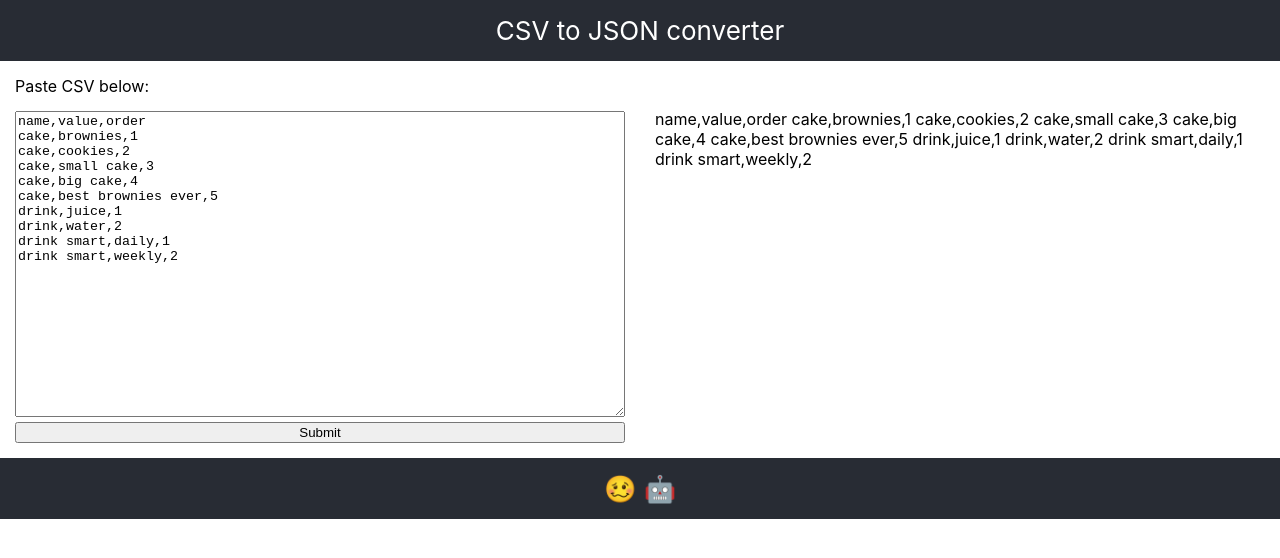
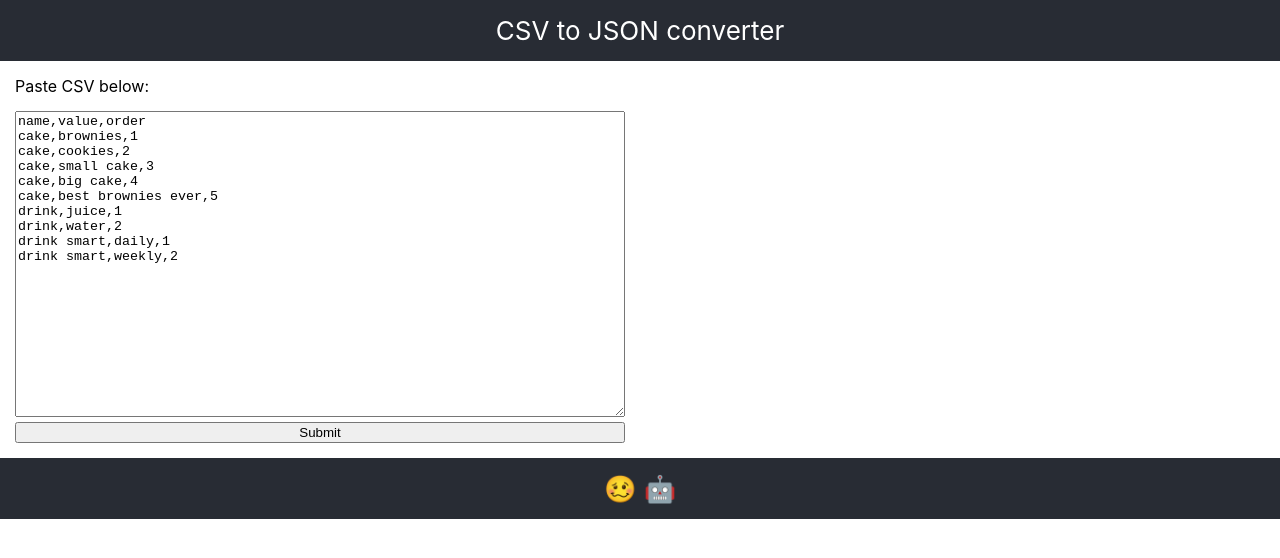
Before and after one commit to cMikolai/csv-to-json-converter, a React (Create React App) app: page / in a window 1280 px wide. Shown: the top 558 px of the page. Built offline with nearby package versions, Linux system fonts and the light colour scheme.

Commit message:
adjust output state

```diff
--- a/src/components/Output.js
+++ b/src/components/Output.js
@@ -4,7 +4,7 @@ class Output extends React.Component {
 
   render() {
     return (
-      <div className="App-output">{this.props.value}</div>
+      <div className="App-output">{this.props.result}</div>
     );
   }
 }
```
